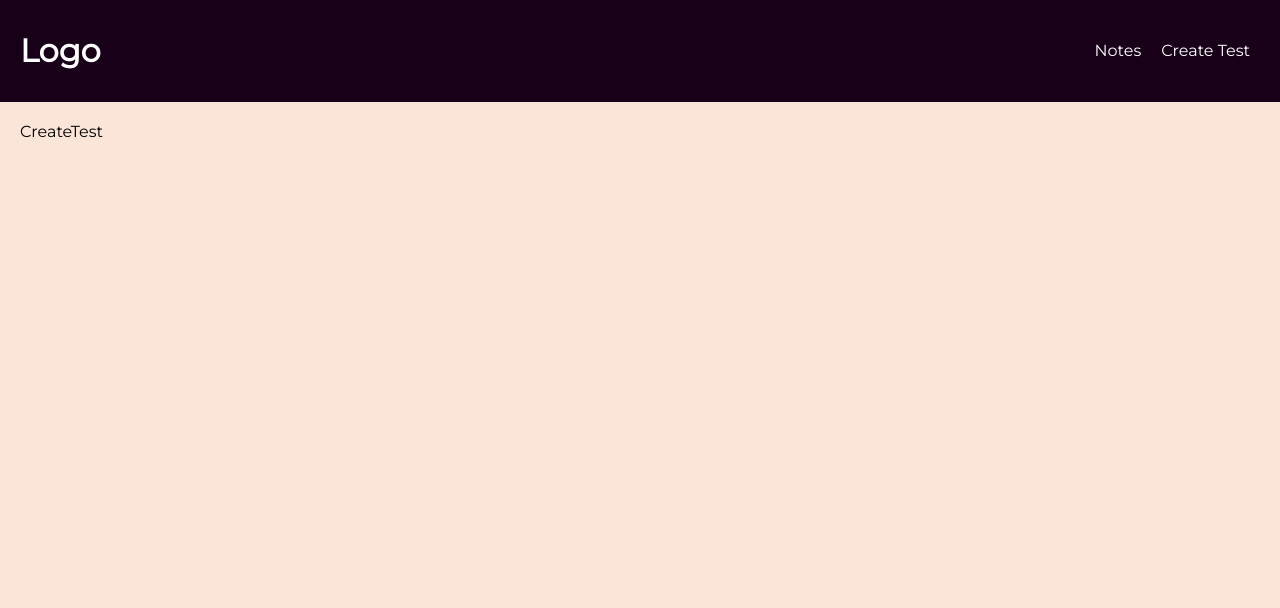
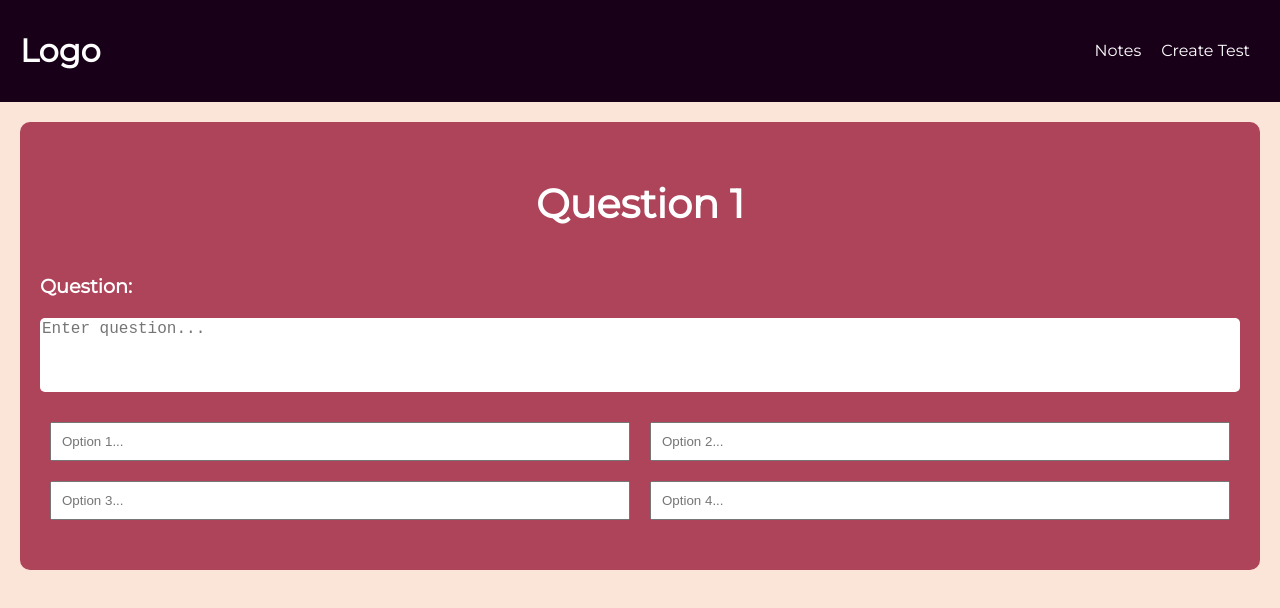
Before and after one commit to shrinidhib/edu-platform, a React (Create React App) app in the folder frontend/: page /createtest in a window 1280 px wide. Shown: the top 608 px of the page. Built offline with nearby package versions, Linux system fonts and the light colour scheme.

Commit message:
form version 1

```diff
--- a/frontend/src/index.css
+++ b/frontend/src/index.css
@@ -82,3 +82,48 @@ header a{
 .nav-link{
   margin: 10px
 }
+
+.question-form{
+  background-color: #ae445a;
+  padding: 20px;
+  border-radius: 10px;
+}
+.question-section{
+  display: flex;
+  flex-direction: column;
+}
+.question-label{
+  font-size: 1.2rem;
+  font-weight: 800;
+  color: white;
+  margin: 10px 0;
+}
+
+.question-header{
+  text-align: center;
+  font-size: 2.5rem;
+  padding: 10px;
+  color: white;
+}
+.question{
+  background-color: white;
+  margin-top: 10px;
+  height: 70px;
+  font-size: 1rem;
+  border-radius: 5px;
+  border: none;
+
+}
+
+.options-section{
+  margin: 20px 0;
+  display: grid;
+  grid-template-columns: 1fr 1fr;
+
+
+}
+
+.option{
+  padding: 10px;
+  margin: 10px;
+}
--- a/frontend/src/pages/CreateTest.js
+++ b/frontend/src/pages/CreateTest.js
@@ -1,7 +1,24 @@
-import React from 'react'
+import React, { useState } from "react";
 
 export const CreateTest = () => {
+  const [questions, setQuestions] = useState([]);
+  const [number, setNumber] = useState(1);
   return (
-    <div>CreateTest</div>
+    <form className="question-form">
+        <h1 className="question-header">Question {number}</h1>
+
+        <div className="question-section">
+            <label className="question-label">Question: </label>
+            <textarea className='question' placeholder="Enter question..."></textarea>
+        </div>
+
+        <div className="options-section">
+            <input className='option' placeholder="Option 1..."></input>
+            <input className='option' placeholder="Option 2..."></input>
+            <input className='option' placeholder="Option 3..."></input>
+            <input className='option' placeholder="Option 4..."></input>
+        </div>
+
+    </form>
   )
-}
+};
```
Also changed, not shown: 1 other file (tests, documents, lock files or other folders).
